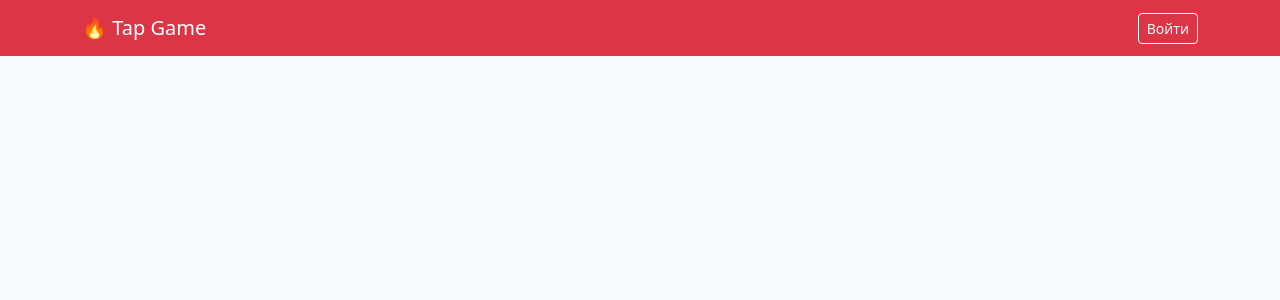
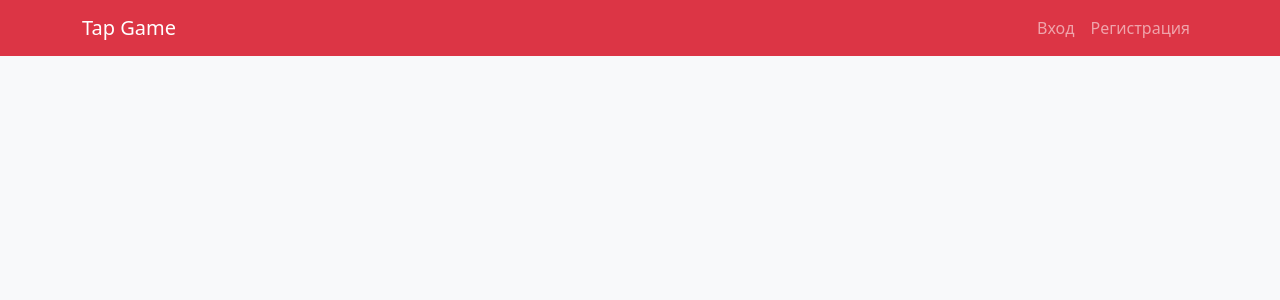
Before and after one commit to Enot777ogg/Tap, a Python web app: template templates/base.html in a window 1280 px wide. Shown: the top 300 px of the page. Run offline with Jinja, Linux system fonts and the light colour scheme; the template is opened without the code that fills it, so the values that code supplies are empty.

Commit message:
Update base.html

```diff
--- a/templates/base.html
+++ b/templates/base.html
@@ -1,29 +1,50 @@
 <!DOCTYPE html>
 <html lang="ru">
 <head>
-    <meta charset="UTF-8">
-    <meta name="viewport" content="width=device-width, initial-scale=1">
+    <meta charset="UTF-8" />
+    <meta name="viewport" content="width=device-width, initial-scale=1" />
     <title>{% block title %}Tap Game{% endblock %}</title>
-    <link href="https://cdn.jsdelivr.net/npm/bootstrap@5.3.3/dist/css/bootstrap.min.css" rel="stylesheet">
+    <link href="https://cdn.jsdelivr.net/npm/bootstrap@5.3.0/dist/css/bootstrap.min.css" rel="stylesheet" />
     <link rel="stylesheet" href="{{ url_for('static', filename='style.css') }}">
+    {% block head %}{% endblock %}
 </head>
 <body class="bg-light">
 <nav class="navbar navbar-expand-lg navbar-dark bg-danger">
   <div class="container">
-        <a class="navbar-brand" href="{{ url_for('index') }}">🔥 Tap Game</a>
-        <div class="ms-auto">
+    <a class="navbar-brand" href="{{ url_for('index') }}">Tap Game</a>
+    <div class="collapse navbar-collapse">
+      <ul class="navbar-nav ms-auto">
         {% if session.user_id %}
-                <a class="btn btn-outline-light btn-sm me-2" href="{{ url_for('locations') }}">Карта</a>
-                <a class="btn btn-outline-light btn-sm" href="{{ url_for('signout') }}">Выйти</a>
+          <li class="nav-item">
+            <a class="nav-link" href="{{ url_for('signout') }}">Выйти</a>
+          </li>
         {% else %}
-                <a class="btn btn-outline-light btn-sm" href="{{ url_for('signin') }}">Войти</a>
+          <li class="nav-item">
+            <a class="nav-link" href="{{ url_for('signin') }}">Вход</a>
+          </li>
+          <li class="nav-item">
+            <a class="nav-link" href="{{ url_for('signup') }}">Регистрация</a>
+          </li>
         {% endif %}
+      </ul>
     </div>
   </div>
 </nav>
 
-<div class="container py-4">
+<div class="container my-4">
+  {% with messages = get_flashed_messages() %}
+    {% if messages %}
+      <div class="alert alert-info">
+        {% for msg in messages %}
+          <div>{{ msg }}</div>
+        {% endfor %}
+      </div>
+    {% endif %}
+  {% endwith %}
   {% block content %}{% endblock %}
 </div>
+
+<script src="https://cdn.jsdelivr.net/npm/bootstrap@5.3.0/dist/js/bootstrap.bundle.min.js"></script>
+{% block scripts %}{% endblock %}
 </body>
 </html>
```
Lines whose indentation alone changed are shown as unchanged.
